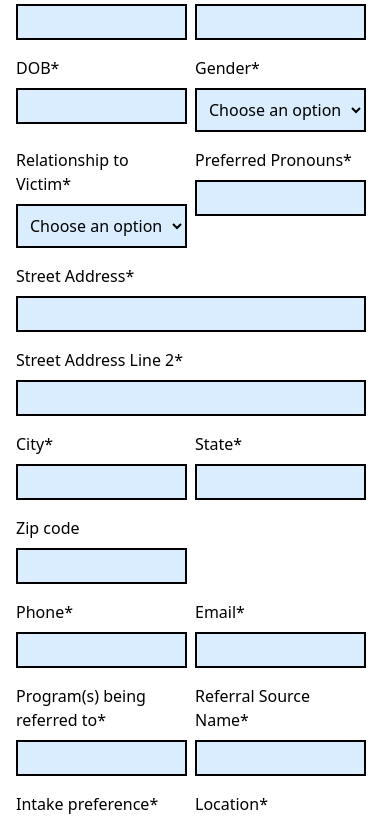
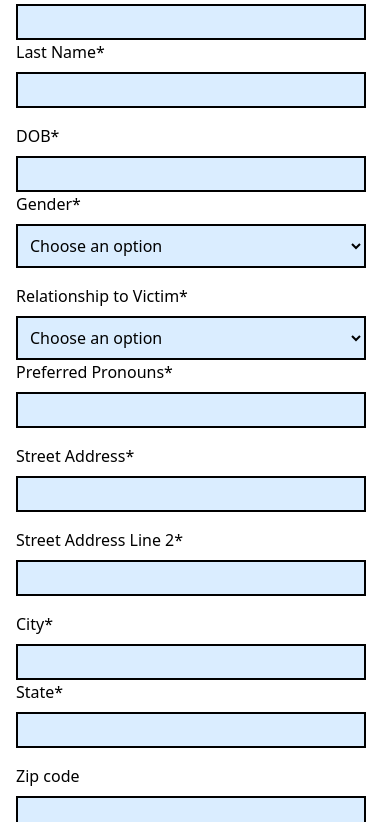
Before and after one commit to ralonzo1/Bridges2Success_Website, a React (Create React App) app: page /registration in a window 390 px wide. Shown: the part 1940-2762 px from the top of the page. Built offline with nearby package versions, Linux system fonts and the light colour scheme; a web font is replaced by a local one.

Commit message:
Update Registration.js

```diff
--- a/src/pages/Registration.js
+++ b/src/pages/Registration.js
@@ -67,22 +67,22 @@
         <p className="py-1 pb-6"><b>E-mail:</b> office@bridges2success.com</p>
         <p className="pb-4 font-semibold">Please continue to the registration form and we look forward to working with you!</p>
         <form className="m-auto max-w-[600px]" onSubmit={handleSubmit} encType="multipart/form-data">
-                        <div className="flex mb-4">
-                <div className="w-1/2 pr-2">
+                        <div className="flex flex-wrap mb-4">
+                <div className="w-full md:w-1/2 pr-2">
                     <label>First Name*</label>
                     <input name="firstName" type="text" className="block w-full bg-[#DAEDFF] border-2 p-1 border-black mt-2 focus-visible:outline-[#FF4040]"/>
                 </div>
-                <div className="w-1/2 pr-2">
+                <div className="w-full md:w-1/2 pr-2">
                     <label>Last Name*</label>
                     <input name="lastName" type="text" className="block w-full bg-[#DAEDFF] border-2 p-1 border-black mt-2 focus-visible:outline-[#FF4040]"/>
                 </div>
             </div>
-            <div className="flex mb-4">
-                <div className="w-1/2 pr-2">
+            <div className="flex flex-wrap mb-4">
+                <div className="w-full md:w-1/2 pr-2">
                     <label>DOB*</label>
                     <input name="DOB" type="text" className="block w-full bg-[#DAEDFF] border-2 p-1 border-black mt-2 focus-visible:outline-[#FF4040]"/>
                 </div>
-                <div className="w-1/2 pr-2">
+                <div className="w-full md:w-1/2 pr-2">
                     <label>Gender*</label>
                     <select name="gender" className="block w-full bg-[#DAEDFF] border-2 p-2 border-black mt-2 focus-visible:outline-[#FF4040]">
                         <option value="">Choose an option</option>
@@ -92,8 +92,8 @@
 
                 </div>
             </div>
-            <div className="flex mb-4">
-                <div className="w-1/2 pr-2">
+            <div className="flex flex-wrap mb-4">
+                <div className="w-full md:w-1/2 pr-2">
                     <label>Relationship to Victim*</label>
                     <select name="relationshipWithVictim" className="block w-full bg-[#DAEDFF] border-2 p-2 border-black mt-2 focus-visible:outline-[#FF4040]">
                         <option value="">Choose an option</option>
@@ -103,7 +103,7 @@
                         <option value="Other">Other</option>
                     </select>
                 </div>
-                <div className="w-1/2 pr-2">
+                <div className="w-full md:w-1/2 pr-2">
                     <label>Preferred Pronouns*</label>
                     <input name="preferredPronouns" type="text" className="block w-full bg-[#DAEDFF] border-2 p-1 border-black mt-2 focus-visible:outline-[#FF4040]"/>
                 </div>
@@ -120,45 +120,45 @@
                     <input name="streetAddress2" type="text" className="block w-full bg-[#DAEDFF] border-2 p-1 border-black mt-2 focus-visible:outline-[#FF4040]"/>
                 </div>
             </div>
-            <div className="flex mb-4">
-                <div className="w-1/2 pr-2">
+            <div className="flex flex-wrap mb-4">
+                <div className="w-full md:w-1/2 pr-2">
                     <label>City*</label>
                     <input name="city" type="text" className="block w-full bg-[#DAEDFF] border-2 p-1 border-black mt-2 focus-visible:outline-[#FF4040]"/>
                 </div>
-                <div className="w-1/2 pr-2">
+                <div className="w-full md:w-1/2 pr-2">
                     <label>State*</label>
                     <input name="state" type="text" className="block w-full bg-[#DAEDFF] border-2 p-1 border-black mt-2 focus-visible:outline-[#FF4040]"/>
                 </div>
             </div>
-            <div className="flex mb-4">
-                <div className="w-1/2 pr-2">
+            <div className="flex flex-wrap mb-4">
+                <div className="w-full md:w-1/2 pr-2">
                     <label>Zip code</label>
                     <input name="zipCode" type="text" className="block w-full bg-[#DAEDFF] border-2 p-1 border-black mt-2 focus-visible:outline-[#FF4040]"/>
                 </div>
 
             </div>
-            <div className="flex mb-4">
-                <div className="w-1/2 pr-2">
+            <div className="flex flex-wrap mb-4">
+                <div className="w-full md:w-1/2 pr-2">
                     <label>Phone*</label>
                     <input name="phone" type="text" className="block w-full bg-[#DAEDFF] border-2 p-1 border-black mt-2 focus-visible:outline-[#FF4040]"/>
                 </div>
-                <div className="w-1/2 pr-2">
+                <div className="w-full md:w-1/2 pr-2">
                     <label>Email*</label>
                     <input name="email" type="email" className="block w-full bg-[#DAEDFF] border-2 p-1 border-black mt-2 focus-visible:outline-[#FF4040]"/>
                 </div>
             </div>
-            <div className="flex mb-4">
-                <div className="w-1/2 pr-2">
+            <div className="flex flex-wrap mb-4">
+                <div className="w-full md:w-1/2 pr-2">
                     <label>Program(s) being referred to*</label>
                     <input name="programsReferredTo" type="text" className="block w-full bg-[#DAEDFF] border-2 p-1 border-black mt-2 focus-visible:outline-[#FF4040]"/>
                 </div>
-                <div className="w-1/2 pr-2">
+                <div className="w-full md:w-1/2 pr-2">
                     <label>Referral Source Name*</label>
                     <input name="referredBy" type="text" className="block w-full bg-[#DAEDFF] border-2 p-1 border-black mt-2 focus-visible:outline-[#FF4040]"/>
                 </div>
             </div>
-            <div className="flex mb-4">
-                <div className="w-1/2 pr-2">
+            <div className="flex flex-wrap mb-4">
+                <div className="w-full md:w-1/2 pr-2">
                     <label>Intake preference*</label>
                     <select name="intakePreference" className="block w-full bg-[#DAEDFF] border-2 p-2 border-black mt-2 focus-visible:outline-[#FF4040]">
                         <option value="">Please select</option>
@@ -166,7 +166,7 @@
                         <option value="In Person">In Person</option>
                     </select>
                 </div>
-                <div className="w-1/2 pr-2">
+                <div className="w-full md:w-1/2 pr-2">
                     <label>Location*</label>
                     <select name="location" className="block w-full bg-[#DAEDFF] border-2 p-2 border-black mt-2 focus-visible:outline-[#FF4040]">
                         <option value="">Choose an office</option>
```
